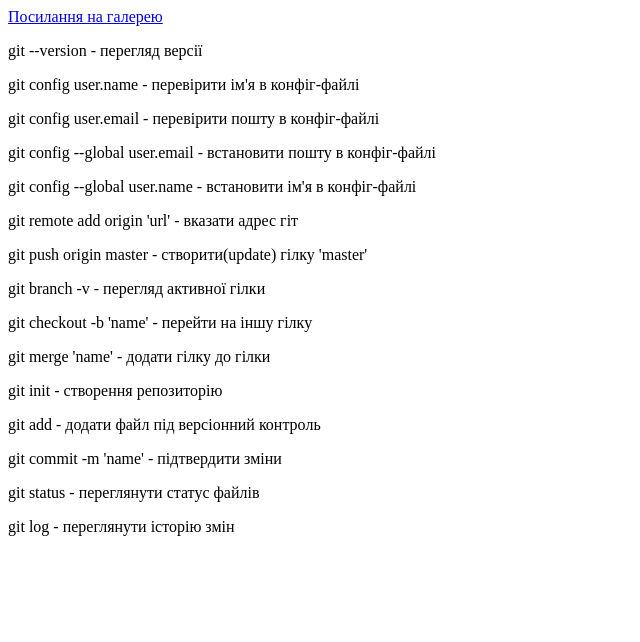
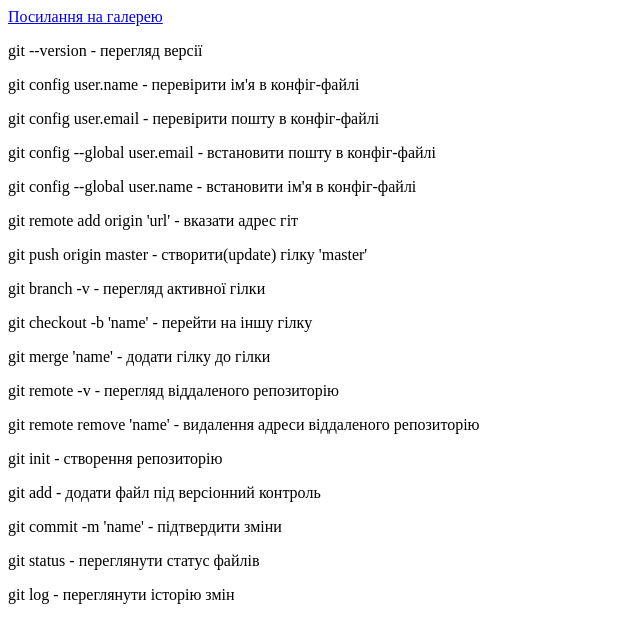
Before and after one commit to BaJarl/GIT_DZ, a plain HTML site: page index.html in a window 1280 px wide. Shown: the whole page, without its empty margins (0-640 px from the left). Drawn offline with Linux system fonts and the light colour scheme.

Commit message:
last_commit

```diff
--- a/index.html
+++ b/index.html
@@ -18,6 +18,8 @@
 <p>git branch -v - перегляд активної гілки</p>
 <p>git checkout -b 'name' - перейти на іншу гілку</p>
 <p>git merge 'name' - додати гілку до гілки</p>
+<p>git remote -v - перегляд віддаленого репозиторію</p>
+<p>git remote remove 'name' - видалення адреси віддаленого репозиторію</p>
 <p>git init - створення репозиторію</p>
 <p>git add - додати файл під версіонний контроль</p>
 <p>git commit -m 'name' - підтвердити зміни</p>
```
